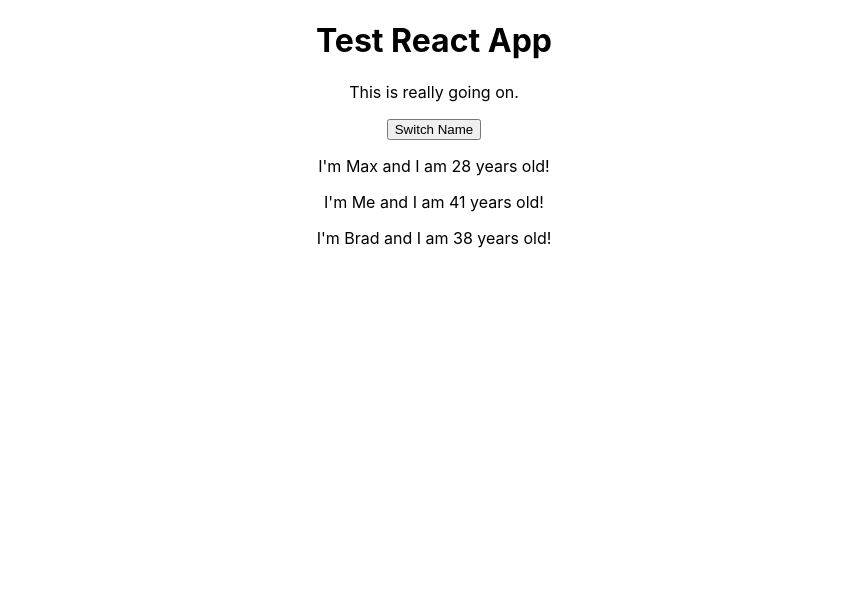
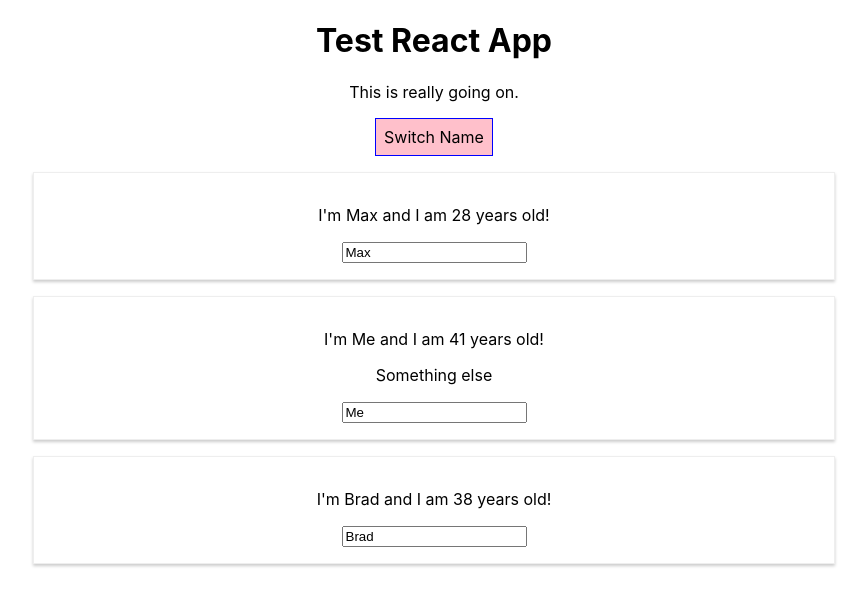
Before and after one commit to CourtneyHoppus/AD320, a React (Create React App) app in the folder max-tutorial/: page / in a window 1280 px wide. Shown: the top 606 px of the page, without its empty margins (206-1073 px from the left). Built offline with nearby package versions, Linux system fonts and the light colour scheme.

Commit message:
continued tutorial

```diff
--- a/max-tutorial/src/App.js
+++ b/max-tutorial/src/App.js
@@ -8,17 +8,58 @@
       { name: 'Max', age: 28 },
       { name: 'Me', age: 41 },
       { name: 'Brad', age: 38 }
-    ]
+    ],
+    otherState: 'another something else'
   }
+
+  switchNameHandler = (newName) => {
+    //console.log('clicked');
+    this.setState( {
+      persons: [
+        { name: newName, age: 28 },
+        { name: 'Courtney', age: 41 },
+        { name: 'Bradley', age: 38 }
+      ]
+    } )
+  }
+
+  nameChangeHandler = (event) => {
+    this.setState( {
+      persons: [
+        { name: 'Max', age: 28 },
+        { name: event.target.value, age: 41 },
+        { name: 'Bradley', age: 38 }
+      ]
+    } )
+  }
+
   render() {
+    const style = {
+      backgroundColor: 'pink',
+      font: 'inherit',
+      border: '1px solid blue',
+      padding: '8px',
+      cursor: 'pointer'
+    };
+
     return (
       <div className="App">
         <h1>Test React App</h1>
         <p>This is really going on.</p>
-        <button>Switch Name</button>
-        <Person name={this.state.persons[0].name} age={this.state.persons[0].age} />
-        <Person name={this.state.persons[1].name} age={this.state.persons[1].age} />
-        <Person name={this.state.persons[2].name} age={this.state.persons[2].age} />
+        <button
+          style={style}
+          onClick={this.switchNameHandler.bind(this, 'Maximilian')}>Switch Name</button>
+        <Person
+          name={this.state.persons[0].name}
+          age={this.state.persons[0].age} />
+        <Person
+          name={this.state.persons[1].name}
+          age={this.state.persons[1].age}
+          click={this.switchNameHandler.bind(this, 'Max!')}
+          changed={this.nameChangeHandler} >Something else</Person>
+        <Person
+          name={this.state.persons[2].name}
+          age={this.state.persons[2].age} />
       </div>
     );
   }
--- /dev/null
+++ b/max-tutorial/src/Person/Person.css
@@ -0,0 +1,8 @@
+.Person {
+    width: 60%;
+    margin: 16px auto;
+    border: 1px solid #eeeeee;
+    box-shadow: 0 2px 3px #cccccc;
+    padding: 16px;
+    text-align: center;
+}
--- a/max-tutorial/src/Person/Person.js
+++ b/max-tutorial/src/Person/Person.js
@@ -1,10 +1,12 @@
 import React from 'react';
+import './Person.css';
 
 const person = (props) => {
     return (
-        <div>
-        <p>I'm {props.name} and I am {props.age} years old!</p>
+        <div className="Person">
+        <p onClick={props.click}>I'm {props.name} and I am {props.age} years old!</p>
         <p>{props.children}</p>
+        <input type="text" onChange={props.changed} value={props.name} />
         </div>
     )
 };
```
Also changed, not shown: 1 other file (tests, documents, lock files or other folders).
